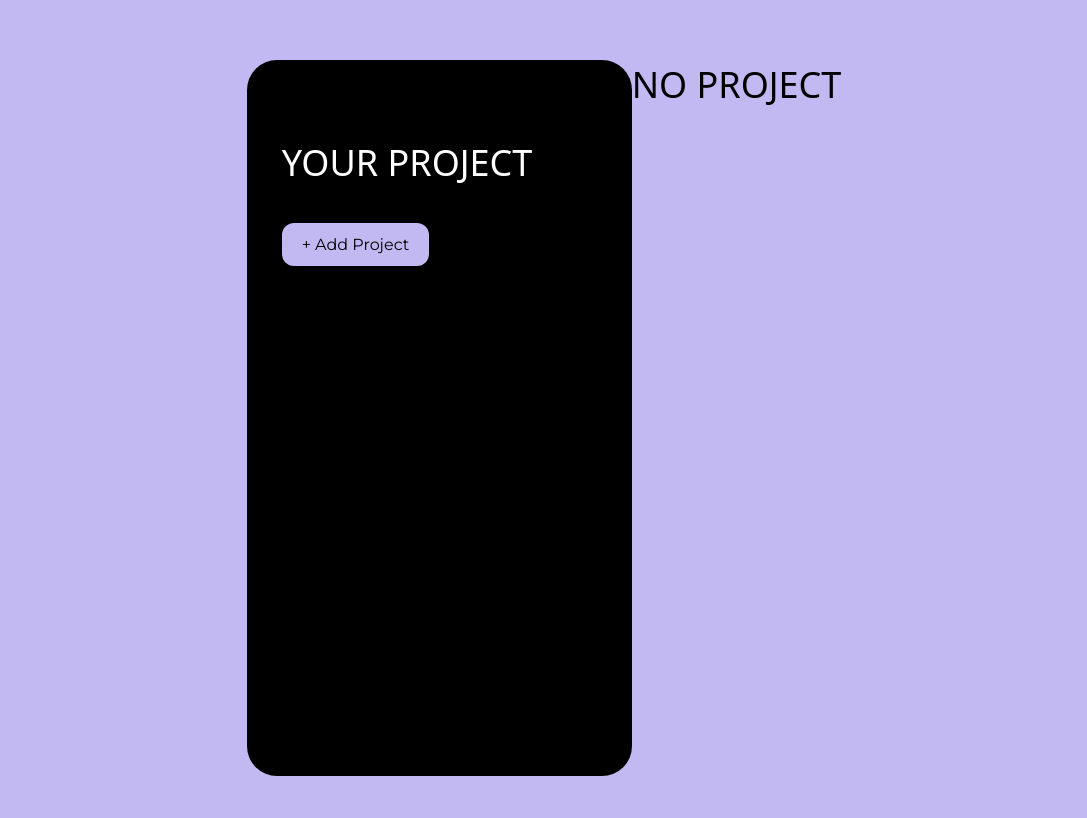
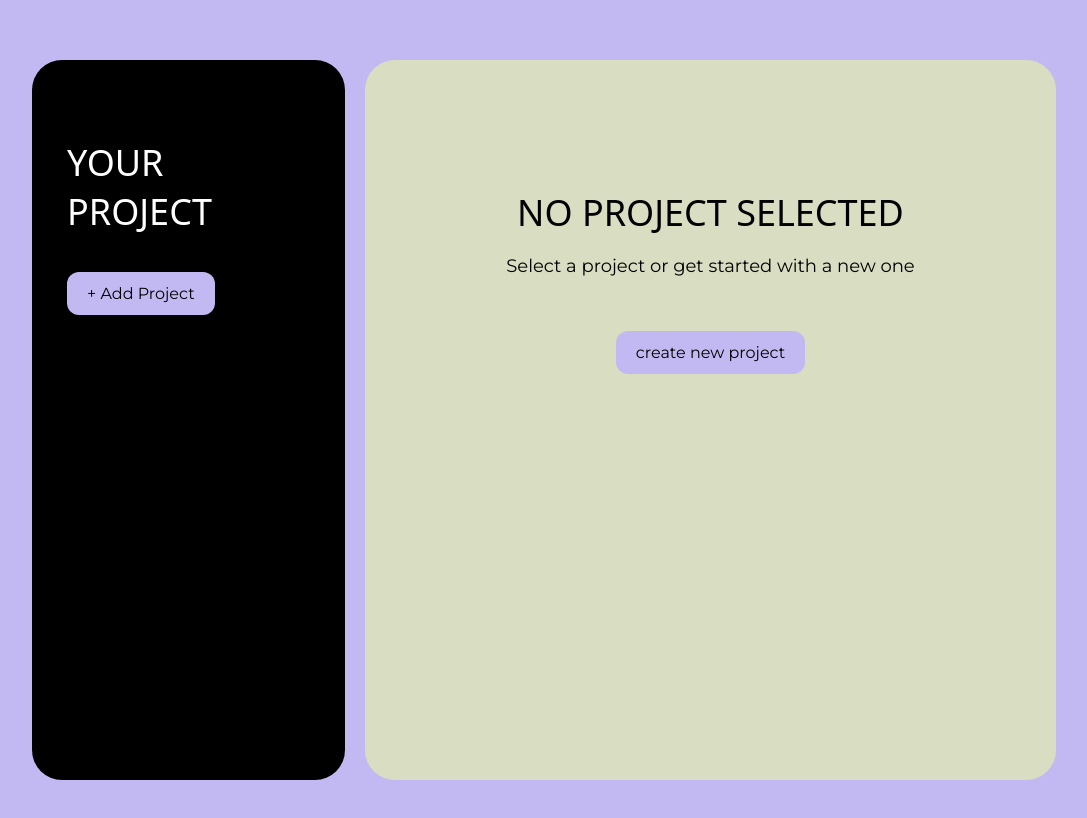
Before and after one commit to 000begana000/Project_Manager, a React (Vite) app: page / in a window 1280 px wide. Shown: the top 818 px of the page, without its empty margins (96-1183 px from the left). Built offline with nearby package versions, Linux system fonts and the light colour scheme; a web font is replaced by a local one.

Commit message:
no project

```diff
--- a/src/components/NoProject.jsx
+++ b/src/components/NoProject.jsx
@@ -1,7 +1,13 @@
+import Button from "./UI/Button";
+
 export default function NoProject() {
   return (
     <div className="no-project">
-      <h1 className="font-headline">No Project</h1>
+      <h1 className="headline font-headline">No Project Selected</h1>
+      <p className="font-paragraph">
+        Select a project or get started with a new one
+      </p>
+      <Button purple>create new project</Button>
     </div>
   );
 }
--- a/src/components/ProjectSidebar.jsx
+++ b/src/components/ProjectSidebar.jsx
@@ -1,4 +1,4 @@
-import Button from "./Button";
+import Button from "./UI/Button";
 export default function ProjectSidebar() {
   return (
     <div className="project-sidebar">
--- a/src/components/Button.jsx
+++ b/src/components/UI/Button.jsx
@@ -1,7 +1,9 @@
 export default function Button({ children, purple, ...props }) {
   return (
     <button
-      className={`font-button ${purple ? "button-purple" : "button-green"}`}
+      className={`button font-button ${
+        purple ? "button-purple" : "button-green"
+      }`}
       {...props}
     >
       {children}
--- a/src/index.css
+++ b/src/index.css
@@ -28,31 +28,55 @@ body {
   font-weight: 400;
 }
 
+h1 {
+  margin: 0;
+}
+
+.button {
+  padding: 12px 20px;
+  border-radius: 12px;
+  background-color: #c3b9f2;
+  border: none;
+  margin-top: 36px;
+}
+
+.button:hover {
+  cursor: pointer;
+}
+
+.button-purple {
+  background-color: #c3b9f2;
+}
+
+.button-green {
+  background-color: #d9ddc1;
+}
+
 .container {
   display: flex;
   justify-content: center;
   margin: 60px auto;
   width: 80vw;
-  height: 70vh;
+  height: 90vh;
 }
 
 .project-sidebar {
   width: 315px;
-  height: 100%;
   background-color: black;
   border-radius: 30px;
   color: white;
   padding: 78px 35px;
 }
 
-h1 {
-  margin: 0;
+.no-project {
+  width: 70vw;
+  height: 100%;
+  background-color: #d9ddc1;
+  margin-left: 20px;
+  border-radius: 30px;
+  text-align: center;
+
+  .headline {
+    margin-top: 128px;
+  }
 }
-
-.button-purple {
-  padding: 12px 20px;
-  border-radius: 12px;
-  background-color: #c3b9f2;
-  border: none;
-  margin-top: 36px;
-}
```
